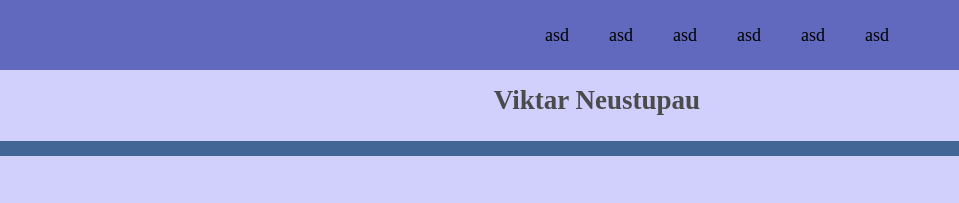
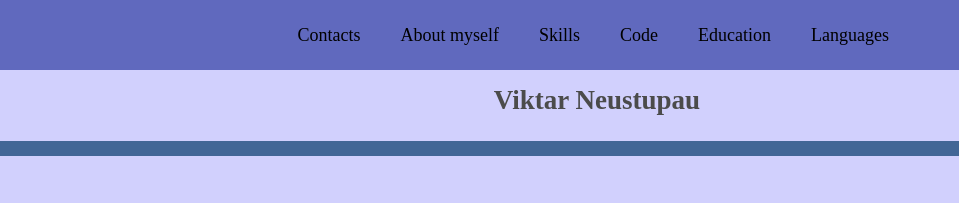
Before and after one commit to vityacasf/rsschool-cvv, a plain HTML site: page index.html in a window 1280 px wide. Shown: the top 203 px of the page, 321-1280 px from the left. Drawn offline with Linux system fonts and the light colour scheme.

Commit message:
fix: change names

```diff
--- a/index.html
+++ b/index.html
@@ -13,12 +13,12 @@
     <header class="header">
         <nav class="nav">
             <ul class="nav-list">
-                <li class="nav-item"><a href="" class="nav-link">asd</a></li>
-                <li class="nav-item"><a href="" class="nav-link">asd</a></li>
-                <li class="nav-item"><a href="" class="nav-link">asd</a></li>
-                <li class="nav-item"><a href="" class="nav-link">asd</a></li>
-                <li class="nav-item"><a href="" class="nav-link">asd</a></li>
-                <li class="nav-item"><a href="" class="nav-link">asd</a></li>
+                <li class="nav-item"><a href="#contacts" class="nav-link">Contacts</a></li>
+                <li class="nav-item"><a href="#myself" class="nav-link">About myself</a></li>
+                <li class="nav-item"><a href="#skills" class="nav-link">Skills</a></li>
+                <li class="nav-item"><a href="#code" class="nav-link">Code</a></li>
+                <li class="nav-item"><a href="#education" class="nav-link">Education</a></li>
+                <li class="nav-item"><a href="#language" class="nav-link">Languages</a></li>
             </ul>
         </nav>
     </header>
```
